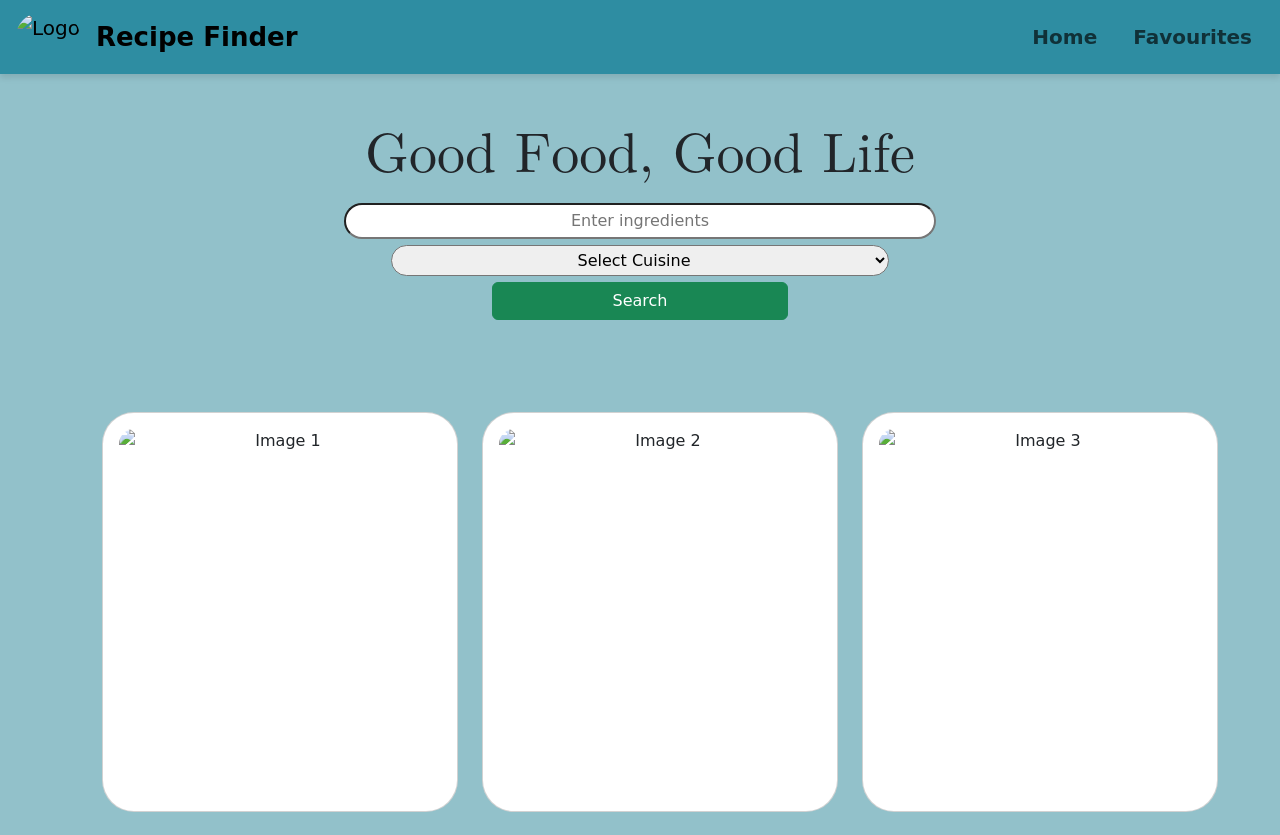
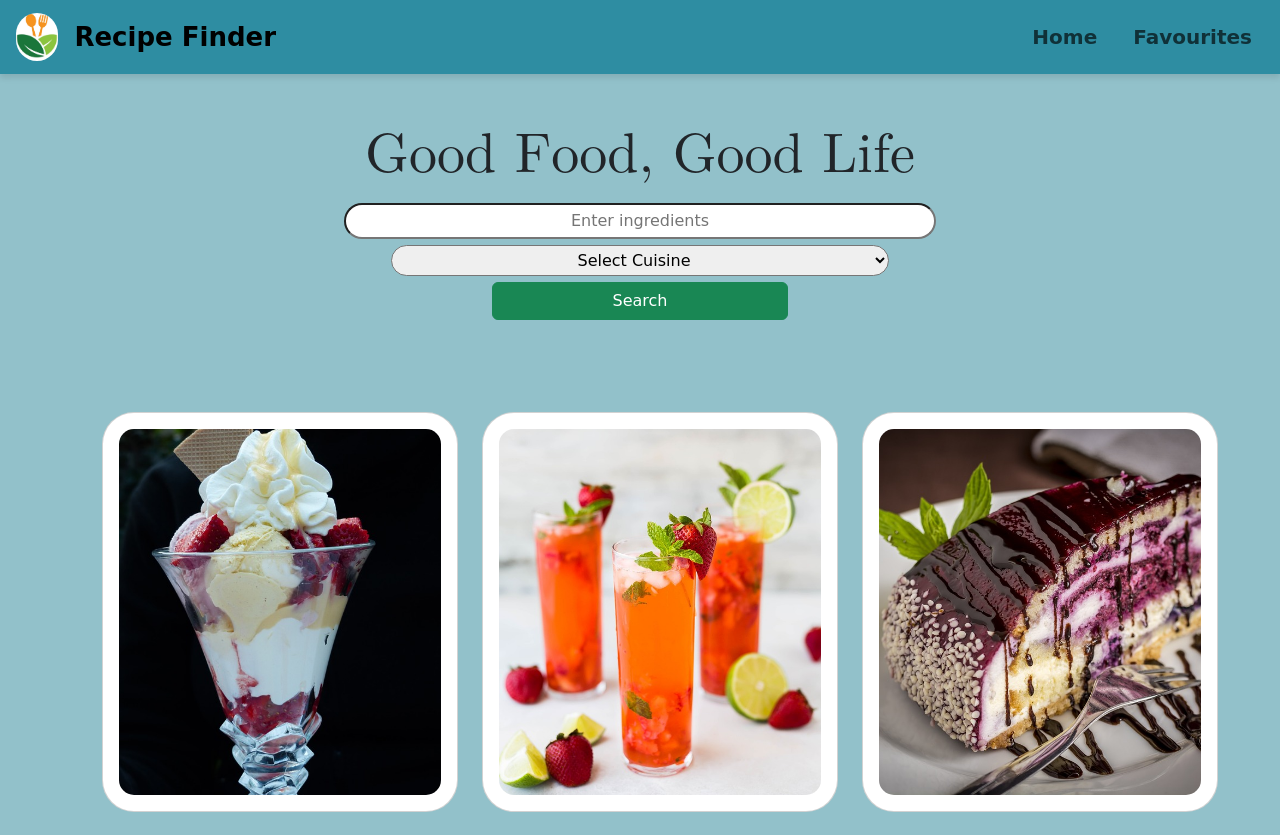
Before and after one commit to mamta-kri06/Recipe-Finder, a plain HTML site: page index.html in a window 1280 px wide. Shown: the top 835 px of the page. Drawn offline with nearby package versions, Linux system fonts and the light colour scheme.

Commit message:
Update index.html

```diff
--- a/index.html
+++ b/index.html
@@ -22,7 +22,7 @@
       >
         <a href="" class="navbar-brand d-flex align-items-center">
           <img
-            src="recipe_finder_logo.jpg"
+            src="./images/recipe_finder_logo.jpg"
             alt="Logo"
             class="rounded-5"
             style="height: 3rem; margin: 0 1rem 0 1rem"
@@ -92,7 +92,7 @@
         <div class="row text-center">
           <div class="col-md-4">
             <img
-              src="icecream.jpg"
+              src="./images/icecream.jpg"
               class="img-fluid card rounded-5 p-3"
               alt="Image 1"
               style="
@@ -106,7 +106,7 @@
           </div>
           <div class="col-md-4">
             <img
-              src="juice.jpg"
+              src="./images/juice.jpg"
               class="img-fluid card rounded-5 p-3"
               alt="Image 2"
               style="
@@ -120,7 +120,7 @@
           </div>
           <div class="col-md-4">
             <img
-              src="cake.jpg"
+              src="./images/cake.jpg"
               class="img-fluid card rounded-5 p-3"
               alt="Image 3"
               style="
```
